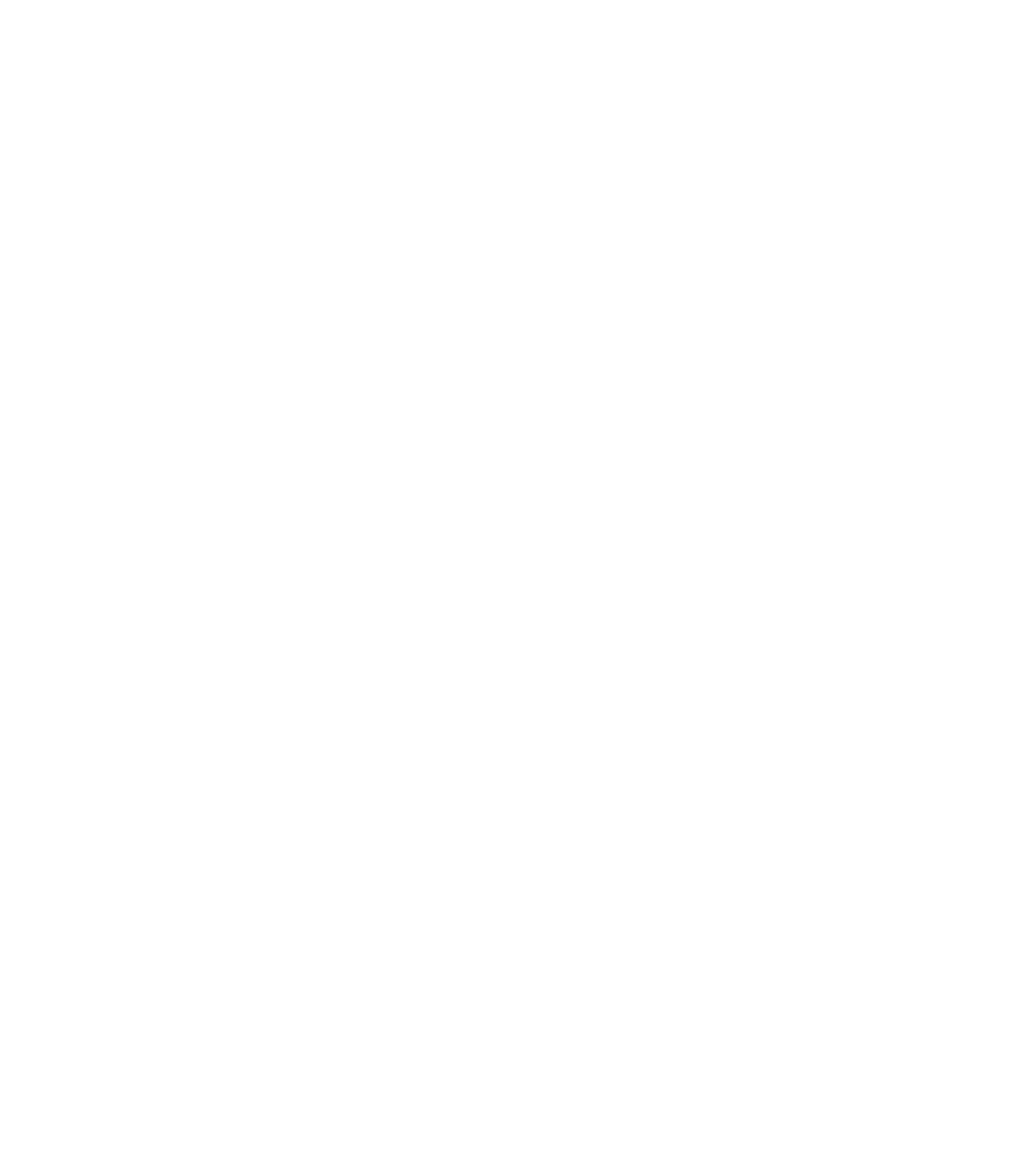
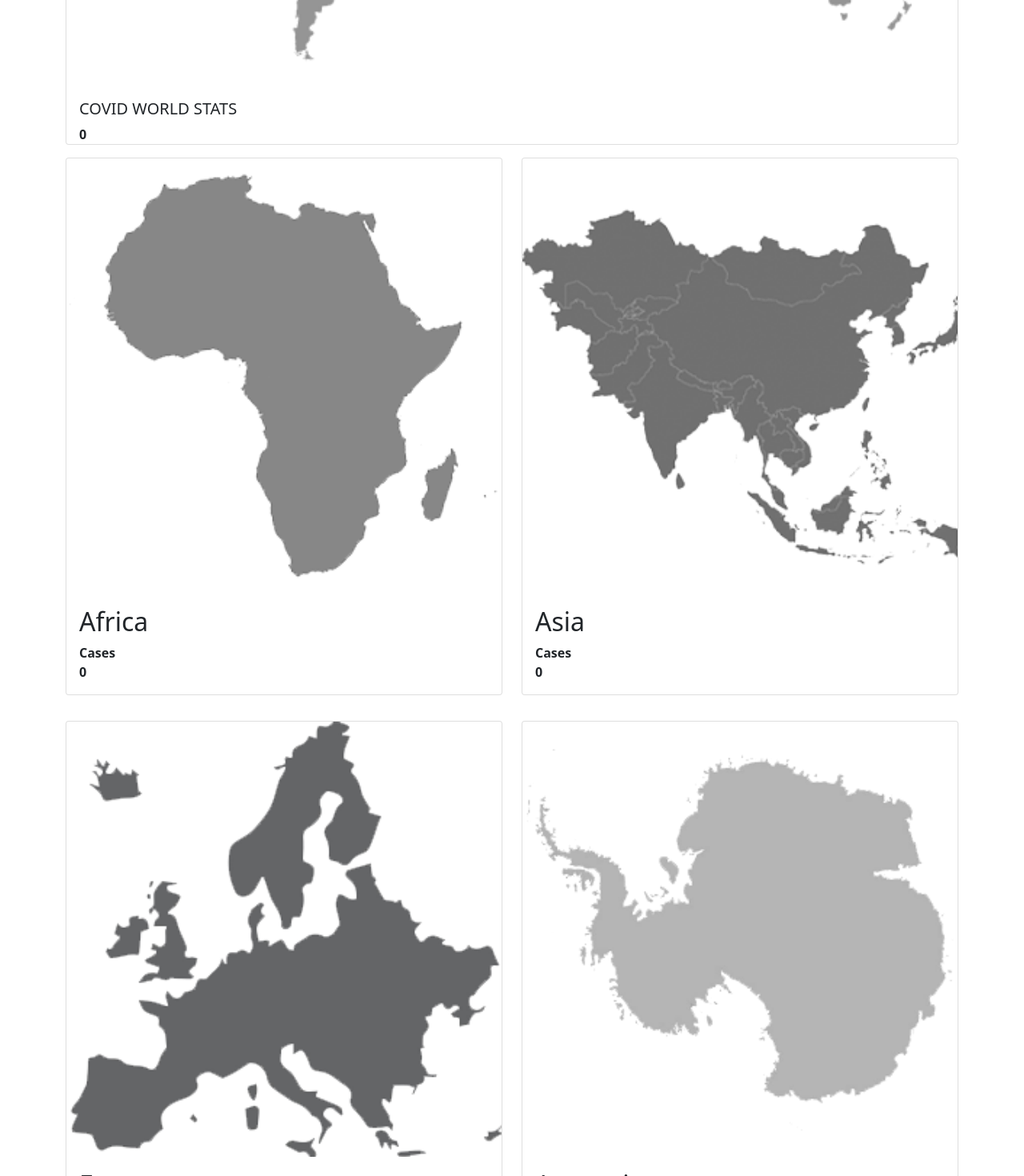
Before and after one commit to Felix45/covid-stats, a React (Create React App) app: page / in a window 1280 px wide. Shown: the part 620-2090 px from the top of the page at 80% size. Before the commit the page ends 800 px from the top, so only its background shows below. Built offline with nearby package versions, Linux system fonts and the light colour scheme; no server answers.

Commit message:
Add WorldView child components

```diff
--- a/src/components/Continent.js
+++ b/src/components/Continent.js
@@ -1,19 +1,26 @@
 import React from 'react';
 import PropTypes from 'prop-types';
 import Col from 'react-bootstrap/Col';
-import { Card } from 'react-bootstrap';
+import Card from 'react-bootstrap/Card';
 
 const Continent = (props) => {
   const { region } = props;
   return (
     <Col xs={6} className="my-3">
       <Card>
+        <Card.Img src={`${process.env.PUBLIC_URL}/images/${region.image}`} />
         <Card.Body>
-          <Card.Text className="text-right">
+          <Card.Text className="pull-right">
             <div>
               <h2>{region.name}</h2>
             </div>
-            <div>{region.cases}</div>
+            <div>
+              <strong>
+                Cases
+                <br />
+                { region.cases.toLocaleString('en-US') }
+              </strong>
+            </div>
           </Card.Text>
         </Card.Body>
       </Card>
@@ -24,4 +31,5 @@
 Continent.propTypes = {
   region: PropTypes.instanceOf(Object).isRequired,
 };
+
 export default Continent;
--- a/src/components/ContinentList.js
+++ b/src/components/ContinentList.js
@@ -1,13 +1,31 @@
 import React from 'react';
 import PropTypes from 'prop-types';
+import Card from 'react-bootstrap/Card';
+import Row from 'react-bootstrap/Row';
+import Col from 'react-bootstrap/Col';
 import Continent from './Continent';
 
 const ContinentList = (props) => {
   const { regions } = props;
+  const total = regions.reduce((prev, curr) => prev += curr.cases, 0);
+
   return (
-    regions.map((region) => (
-      <Continent key={region.id} region={region} />
-    ))
+    <Row>
+      <Col xs={12}>
+        <Card>
+          <Card.Img src={`${process.env.PUBLIC_URL}/images/world.png`} />
+          <Card.Title className="px-3">COVID WORLD STATS</Card.Title>
+          <Card.Text className="p-3 py-0">
+            <strong>{total.toLocaleString('en-US')}</strong>
+          </Card.Text>
+        </Card>
+      </Col>
+      {
+      regions.map((region) => (
+        <Continent key={region.id} region={region} />
+      ))
+     }
+    </Row>
   );
 };
 
--- a/src/components/ContinentView.js
+++ b/src/components/ContinentView.js
@@ -1,7 +1,6 @@
 import React, { useEffect, useState } from 'react';
 import { useSelector, useDispatch } from 'react-redux';
 import Container from 'react-bootstrap/Container';
-import Row from 'react-bootstrap/Row';
 import { fetchStatsThunk } from '../redux/slices/covidSlice';
 import ContinentList from './ContinentList';
 import continents from '../mock/data';
@@ -25,9 +24,7 @@
 
   return (
     <Container>
-      <Row>
-        <ContinentList stats={stats} regions={regions} />
-      </Row>
+      <ContinentList stats={stats} regions={regions} />
     </Container>
   );
 };
--- a/src/mock/data.js
+++ b/src/mock/data.js
@@ -2,22 +2,46 @@
 
 const continents = [
   {
-    id: uuidv4(), name: 'Africa', map: '', cases: 0,
+    id: uuidv4(),
+    name: 'Africa',
+    map: '',
+    cases: 0,
+    image: 'africa.png',
   },
   {
-    id: uuidv4(), name: 'Asia', map: '', cases: 0,
+    id: uuidv4(),
+    name: 'Asia',
+    map: '',
+    cases: 0,
+    image: 'asia.png',
   },
   {
-    id: uuidv4(), name: 'Europe', map: '', cases: 0,
+    id: uuidv4(),
+    name: 'Europe',
+    map: '',
+    cases: 0,
+    image: 'europe.png',
   },
   {
-    id: uuidv4(), name: 'Antarctica', map: '', cases: 0,
+    id: uuidv4(),
+    name: 'Antarctica',
+    map: '',
+    cases: 0,
+    image: 'antarctica.png',
   },
   {
-    id: uuidv4(), name: 'North America', map: '', cases: 0,
+    id: uuidv4(),
+    name: 'North America',
+    map: '',
+    cases: 0,
+    image: 'north america.png',
   },
   {
-    id: uuidv4(), name: 'South America', map: '', cases: 0,
+    id: uuidv4(),
+    name: 'South America',
+    map: '',
+    cases: 0,
+    image: 'south america.png',
   },
 ];
 
```
Also changed, not shown: .eslintrc.json.
